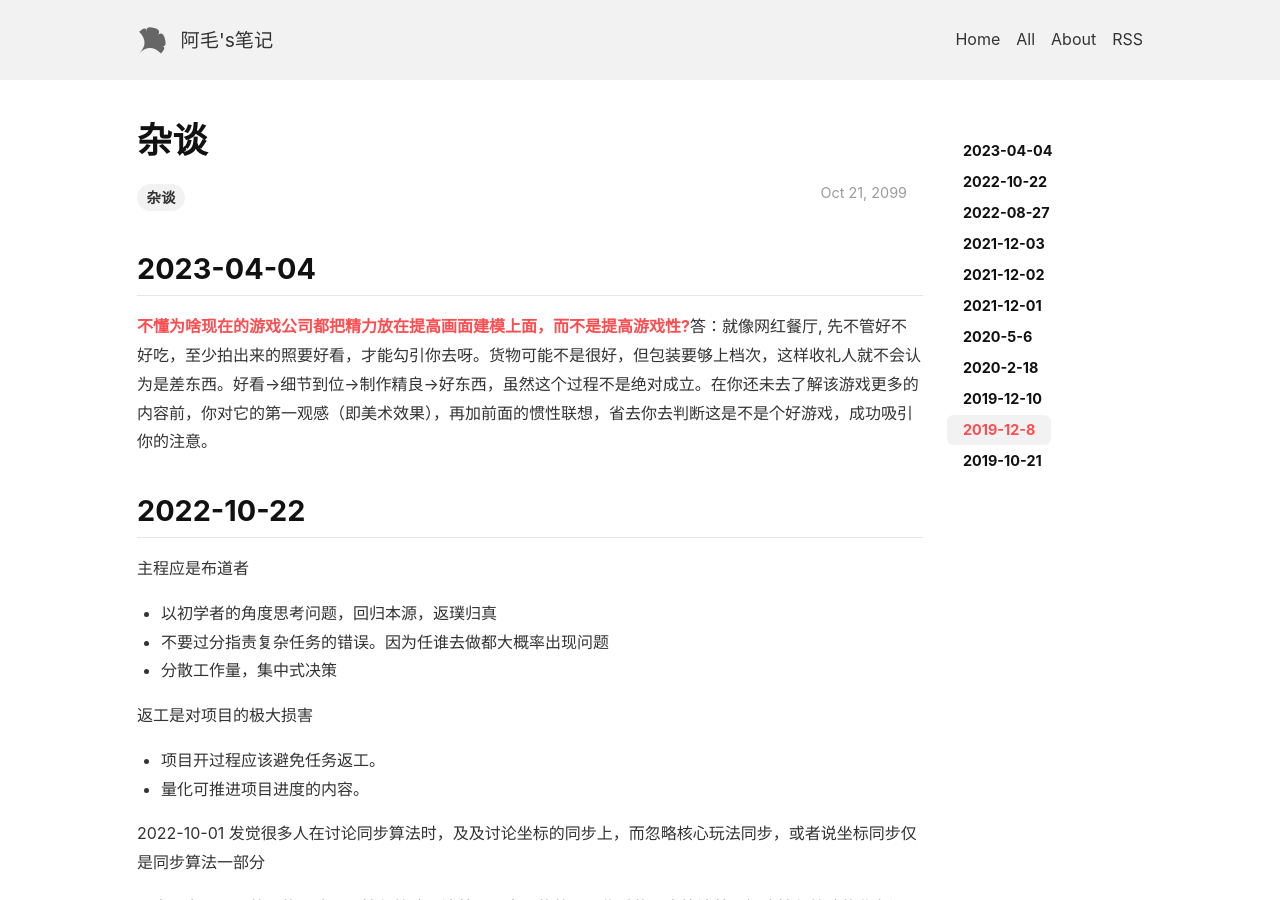
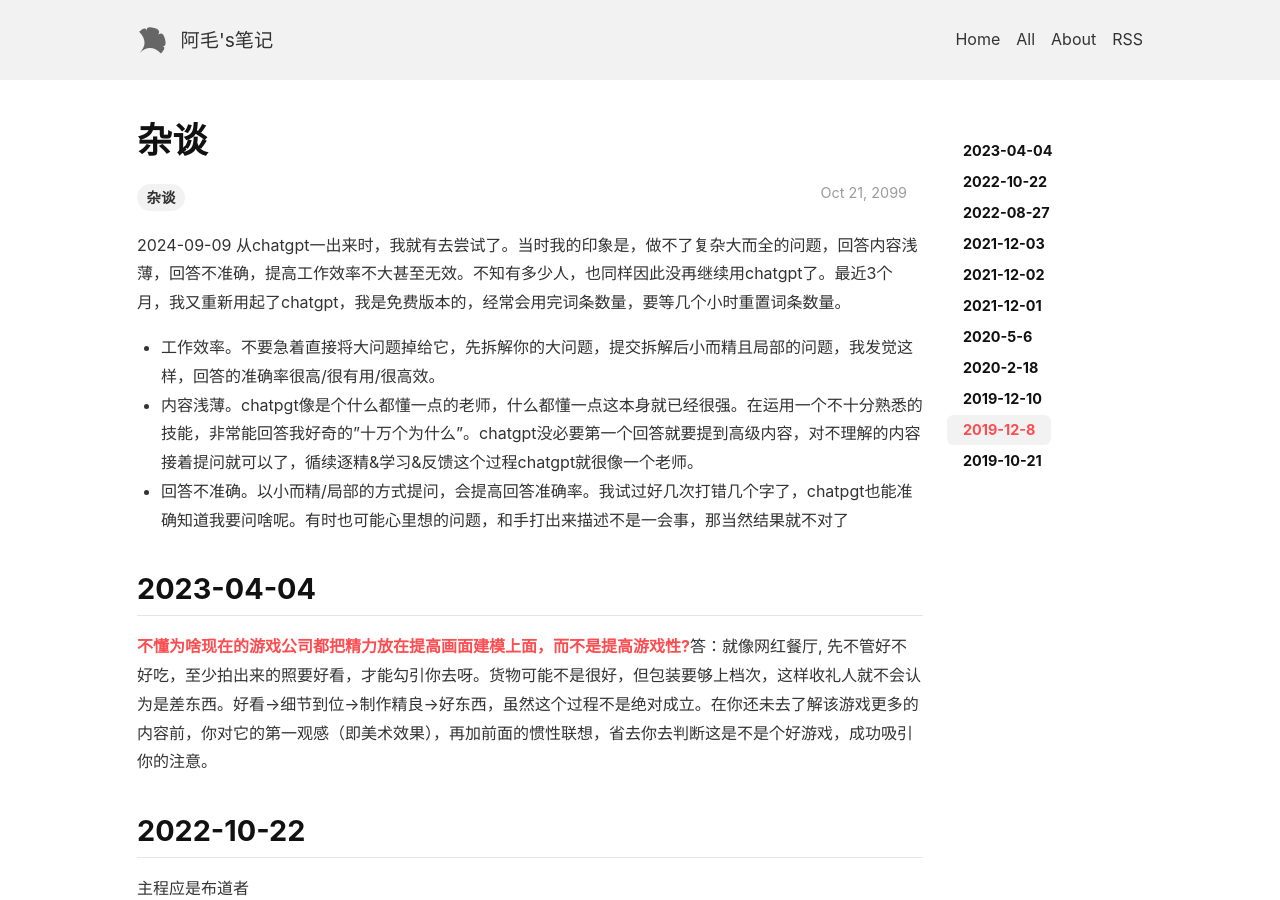
Before and after one commit to lizijie/lizijie.github.io, a Jekyll site: the page built from _posts/2099-10-21-杂谈.md, in a window 1280 px wide and 900 px high. Built offline with Jekyll 4.4.1, drawn with Linux system fonts in a browser that asks for light colours; nearby versions of some CDN libraries; comment, search, counter and statistics services are not loaded.

Commit message:
Update 2099-10-21-杂谈.md

```diff
--- a/_posts/2099-10-21-杂谈.md
+++ b/_posts/2099-10-21-杂谈.md
@@ -4,6 +4,12 @@ title: 杂谈
 key: 209910211243
 tags: 杂谈
 ---
+
+2024-09-09
+从chatgpt一出来时，我就有去尝试了。当时我的印象是，做不了复杂大而全的问题，回答内容浅薄，回答不准确，提高工作效率不大甚至无效。不知有多少人，也同样因此没再继续用chatgpt了。最近3个月，我又重新用起了chatgpt，我是免费版本的，经常会用完词条数量，要等几个小时重置词条数量。
+- 工作效率。不要急着直接将大问题掉给它，先拆解你的大问题，提交拆解后小而精且局部的问题，我发觉这样，回答的准确率很高/很有用/很高效。
+- 内容浅薄。chatpgt像是个什么都懂一点的老师，什么都懂一点这本身就已经很强。在运用一个不十分熟悉的技能，非常能回答我好奇的"十万个为什么"。chatgpt没必要第一个回答就要提到高级内容，对不理解的内容接着提问就可以了，循续逐精&学习&反馈这个过程chatgpt就很像一个老师。
+- 回答不准确。以小而精/局部的方式提问，会提高回答准确率。我试过好几次打错几个字了，chatpgt也能准确知道我要问啥呢。有时也可能心里想的问题，和手打出来描述不是一会事，那当然结果就不对了
 
 2023-04-04
 ---
```
